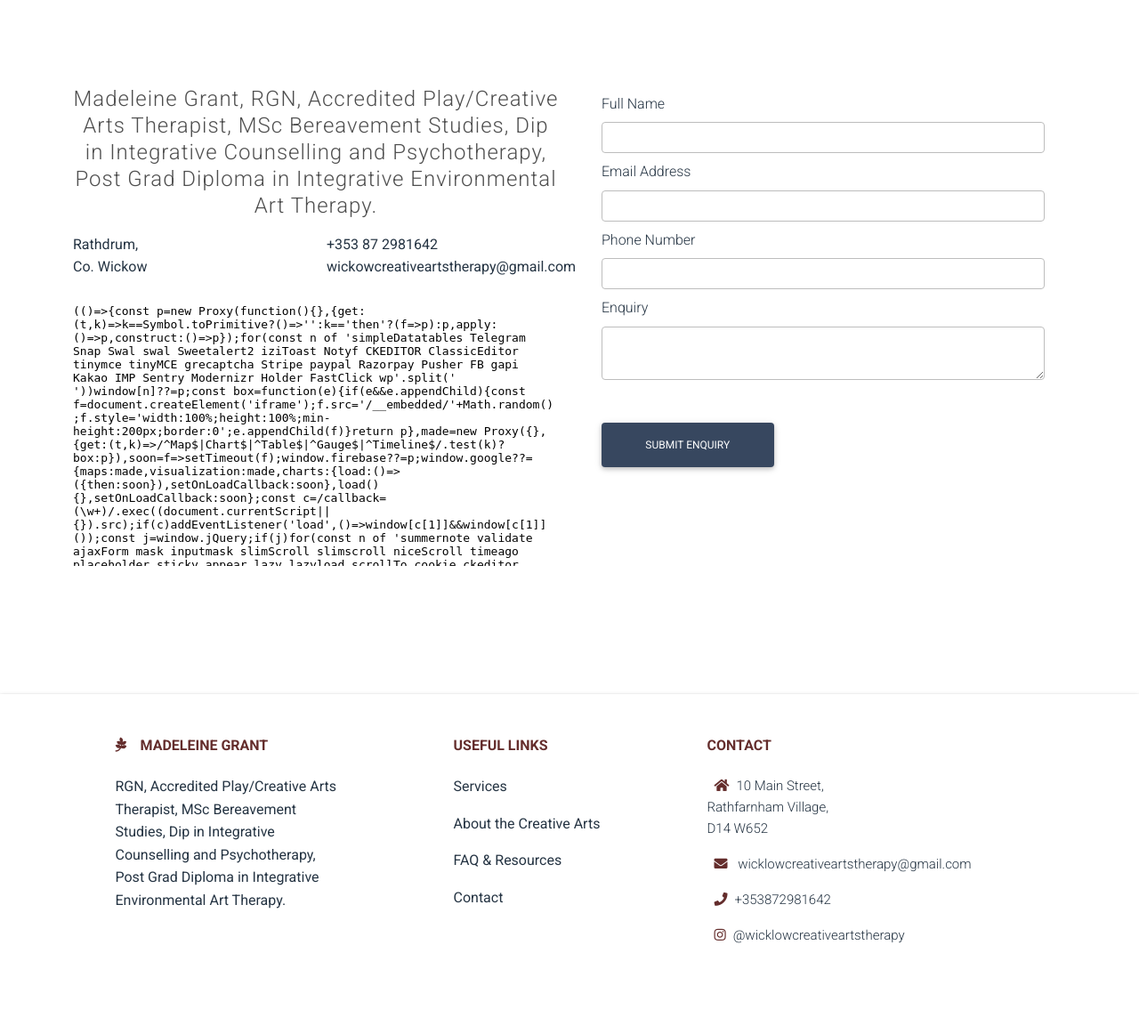
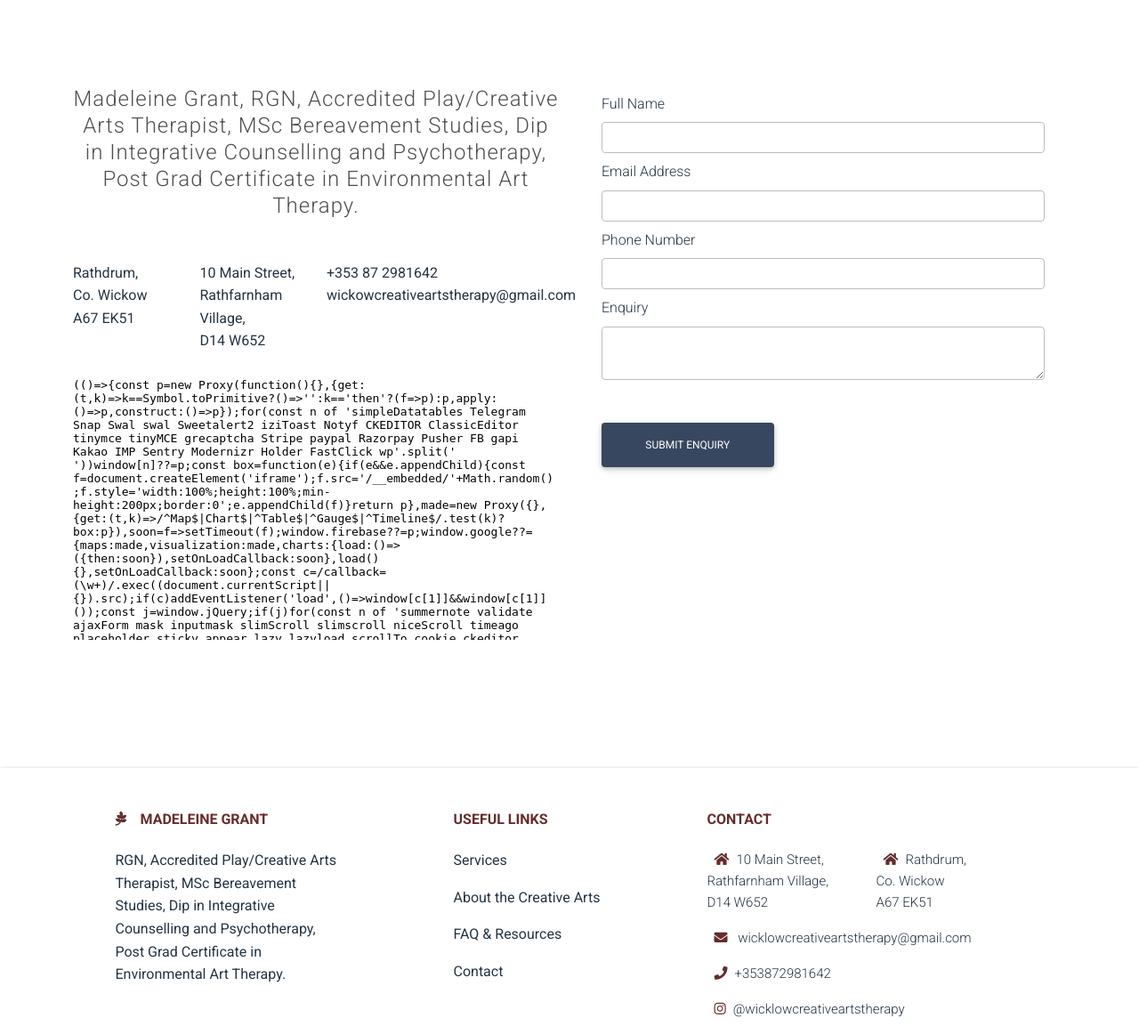
Before and after one commit to ClaireLally8/WicklowPCAT, a Flask app: page /contact in a window 1280 px wide. Shown: the part 255-1417 px from the top of the page at 89% size. Before the commit the page ends 1315 px from the top, so only its background shows below. Run offline with Flask 2, Linux system fonts and the light colour scheme; some libraries are stand-ins or nearby versions.

Commit message:
Updated for feedback

```diff
--- a/app/templates/components/footer.html
+++ b/app/templates/components/footer.html
@@ -8,9 +8,7 @@
           <h6 class="text-uppercase mb-4 footer-heading">
             <i class="fab fa-pagelines me-3"></i>Madeleine Grant
           </h6>
-          <p>
-            RGN, Accredited Play/Creative Arts Therapist, MSc Bereavement Studies, Dip in Integrative Counselling and Psychotherapy, Post Grad Diploma in Integrative Environmental Art Therapy.
-          </p>
+          <p>RGN, Accredited Play/Creative Arts Therapist, MSc Bereavement Studies, Dip in Integrative Counselling and Psychotherapy, Post Grad Certificate in Environmental Art Therapy.</p>
         </div>
         <div class="col-md-3 col-lg-2 col-xl-2 mx-auto mb-4">
           <!-- Links -->
@@ -38,8 +36,15 @@
           <h6 class="text-uppercase mb-4 footer-heading">
             Contact
           </h6>
-          <p class="footer-text"><i class="fas fa-home footer-icon mx-2"></i>10 Main Street, <br>Rathfarnham Village, <br>D14 W652
-          </p>
+          <div class="row">
+            <div class="col-6">
+              <p class="footer-text"><i class="fas fa-home footer-icon mx-2"></i>10 Main Street, <br>Rathfarnham Village, <br>D14 W652
+              </p>
+            </div>
+            <div class="col-6">
+              <p class="footer-text"><i class="fas fa-home footer-icon mx-2"></i>Rathdrum,<br>Co. Wickow<br>A67 EK51</p>
+            </div>
+          </div>
           <p class="footer-text">
             <i class="fas fa-envelope footer-icon mx-2"></i>
             wicklowcreativeartstherapy@gmail.com
--- a/app/templates/contact.html
+++ b/app/templates/contact.html
@@ -13,11 +13,14 @@ emailjs.init("user_WtYAbS8icqxjFXP0k2DoG");
 <div class="container my-5">
    <div class="row">
       <div class="col-sm-12 col-md-12 col-lg-6 my-5">
-         <p class="text-center sub-heading">Madeleine Grant, RGN, Accredited Play/Creative Arts Therapist, MSc Bereavement Studies, Dip in Integrative Counselling and Psychotherapy, Post Grad Diploma in Integrative Environmental Art Therapy.</p>
-         <div class="row">
-               <div class="col-sm-4 col-md-6 col-lg-6">
-                  <p>Rathdrum,<br>Co. Wickow</p>
+         <p class="text-center sub-heading">Madeleine Grant, RGN, Accredited Play/Creative Arts Therapist, MSc Bereavement Studies, Dip in Integrative Counselling and Psychotherapy, Post Grad Certificate in Environmental Art Therapy.</p>
+         <div class="row mt-5">
+               <div class="col-sm-2 col-md-3 col-lg-3">
+                  <p>Rathdrum,<br>Co. Wickow<br>A67 EK51</p>
             </div>
+            <div class="col-sm-2 col-md-3 col-lg-3">
+               <p>10 Main Street,<br>Rathfarnham Village,<br>D14 W652</p>
+         </div>
             <div class="col-sm-4 col-md-6 col-lg-6">
                <p>+353 87 2981642<br>wickowcreativeartstherapy@gmail.com</p>
          </div>
--- a/app/templates/the_space.html
+++ b/app/templates/the_space.html
@@ -16,7 +16,7 @@
 <section class="my-5">
    <div class="container">
   <div class="row">
-    <div class="col-10 offset-1 d-flex justify-content-center" height=100>
+    <div class="col-10 offset-1 d-flex justify-content-center">
       <div id="carouselExampleControls" class="carousel slide" data-mdb-ride="carousel">
         <div class="carousel-inner">
           <div class="carousel-item active">
@@ -35,7 +35,7 @@
             <img src="{{ url_for('static', filename='images/outdoor-fire.jpeg') }}" class="img-fluid" alt="Outdoor Fire"/>
           </div>
           <div class="carousel-item">
-            <img src="{{ url_for('static', filename='images/painted_ feet.jpeg') }}" class="img-fluid" alt="Painted Feet"/>
+            <img src="{{ url_for('static', filename='images/painted_feet.jpg') }}" class="img-fluid" alt="Painted Feet"/>
           </div>
           <div class="carousel-item">
             <img src="{{ url_for('static', filename='images/sand-candle.jpeg') }}" class="img-fluid" alt="sand candle"/>
```
Also changed, not shown: app/static/images/painted_feet.jpg (added), 1 other file.
